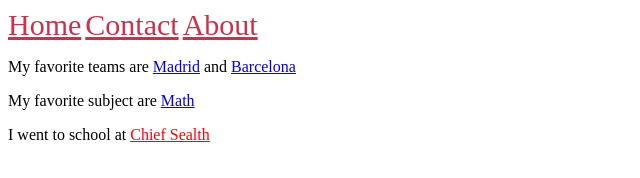
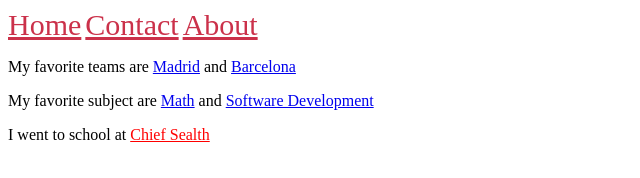
Before and after one commit to DeKinno/IT116, a plain HTML site: page CSSDescendentSelectors.html in a window 1280 px wide. Shown: the whole page, without its empty margins (0-640 px from the left). Drawn offline with Linux system fonts and the light colour scheme.

Commit message:
CSSDescendentSelectors

```diff
--- a/CSSDescendentSelectors.html
+++ b/CSSDescendentSelectors.html
@@ -19,7 +19,7 @@
 
 <section>
     <p id="Subjects"> My favorite teams are <a href="Madrid">Madrid</a> and <a href="Barcelona">Barcelona</a></p>
-    <p id="Subjects">My favorite subject are <a href="Math">Math</a></p>
+    <p id="Subjects">My favorite subject are <a href="Math">Math</a> and <a href="SoftwareDevelopment">Software Development</a></p>
     <p id="Schools"> I went to school at <a href="ChiefSealth">Chief Sealth</a> </p>
 
 </section>
```
